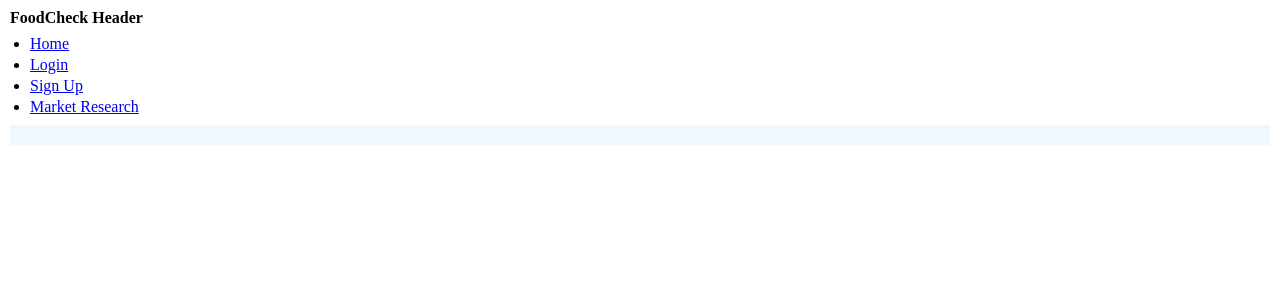
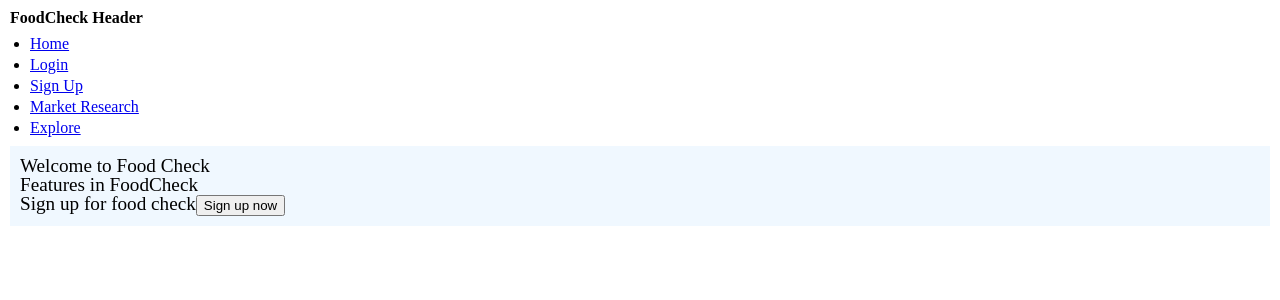
Before and after one commit to software-assignments-spring2021/spring-2020-idle-tower, a React (Create React App) app in the folder front-end/: page /explore in a window 1280 px wide. Shown: the top 300 px of the page. Built offline with nearby package versions, Linux system fonts and the light colour scheme.

Commit message:
new commit on explore page, added conditional rendering

```diff
--- a/front-end/src/App.js
+++ b/front-end/src/App.js
@@ -12,6 +12,7 @@ import {
 import Login from "./login.js";
 import Signup from "./signup.js";
 import MarketResearchPage from './MarketResearchPage.js'
+import Explore from "./explore.js"
 
 
 export default function App() {
@@ -35,6 +36,10 @@ export default function App() {
 						<li>
 							<Link to="/market-research">Market Research</Link>
 						</li>
+						<li>
+							<Link to="/explore">Explore</Link>
+						</li>
+
 					</ul>
 				</nav>
 
@@ -57,6 +62,11 @@ export default function App() {
 						<Route path="/market-research">
 							<MarketResearchPage />
 						</Route>
+
+						<Route path="/explore">
+							<Explore />
+
+						</Route>
 					</Switch>
 				</div>
 			</div>
--- /dev/null
+++ b/front-end/src/explore.js
@@ -0,0 +1,48 @@
+import React from "react";
+//import "./explore-nsi.scss";
+
+
+const Explore = props => {
+    let{isLoggedIn} = props;
+
+    if(isLoggedIn){
+        return (
+            <div className="ExploreSignedIn">
+                <div id="explore-hero">
+                    <form>
+                        <label>I am looking for <input type="text" name="cuisine" value="cuisine"/> </label>
+                        <input type="submit" name="search" value="search"/>
+                    </form>
+                </div>
+                <div>
+                    <h1>search results</h1>
+                </div>
+            </div>
+
+        );
+
+    }
+    else {
+        return (
+        <div className="ExploreNotSignedIn">
+
+            <div id ="Explore-NSI-hero">
+                <h1> Welcome to Food Check</h1>
+            </div>
+            <div id="ExploreFeatures">
+                Features in FoodCheck
+            </div>
+            <div id="ExploreSignUp">
+                Sign up for food check
+                <button>
+                    Sign up now
+                </button>
+            </div>
+        </div>
+        )
+    }
+
+
+};
+
+export default Explore;
```
